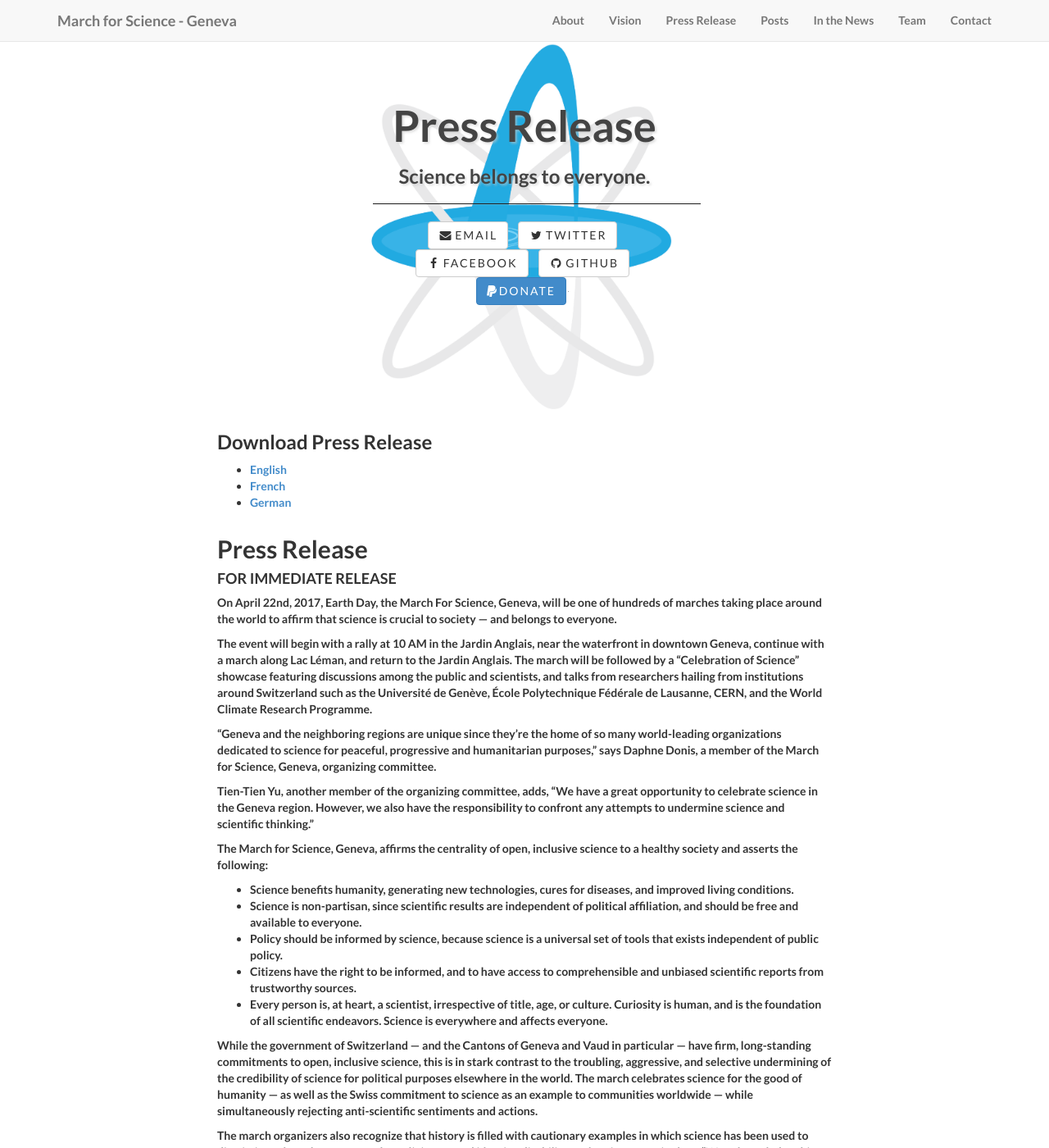
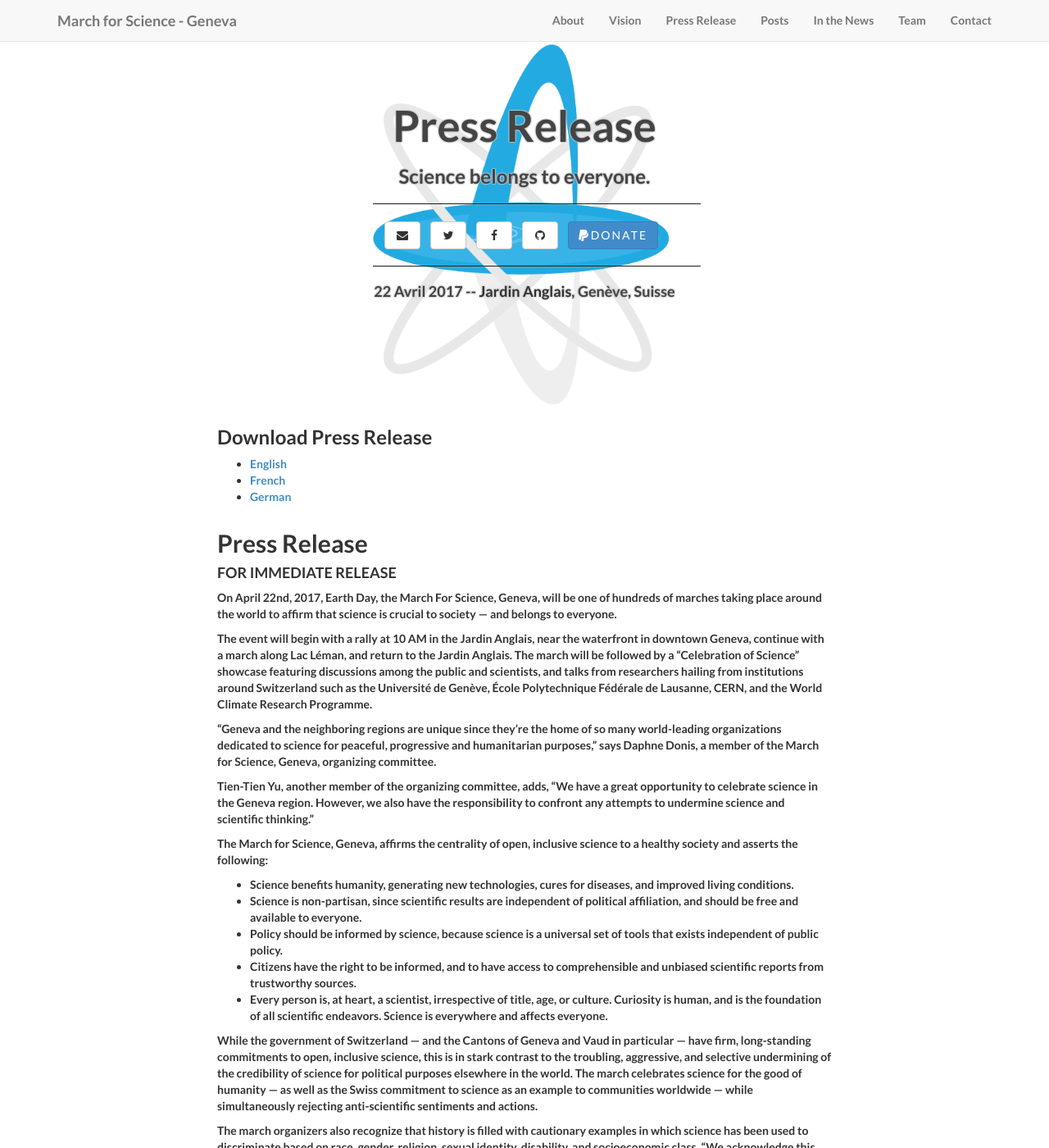
Before and after one commit to marchforsciencegeneva/marchforsciencegeneva.github.io, a Jekyll site: the page built from press.html, in a window 1280 px wide and 1400 px high. Shown: the whole window at 82% size. Built offline with Jekyll 4.4.1, drawn with Linux system fonts in a browser that asks for light colours.

Commit message:
clean up css a lot more

```diff
--- a/_includes/header.html
+++ b/_includes/header.html
@@ -29,6 +29,8 @@
                                                           </form>
                                                         </li>
 						</ul>
+                                                <hr class="intro-divider">
+                                                <h4>22 Avril 2017 -- <a href="https://goo.gl/maps/X55inymPo7L2" style="color: rgb(50, 50, 50);">Jardin Anglais</a>, Genève, Suisse</h4>
 					</div>
 				</div>
 			</div>
--- a/css/landing-page.css
+++ b/css/landing-page.css
@@ -44,6 +44,10 @@
   font-size: 75%;
 }
 
+.intro-header.small-header li > a > span.network-name {
+  display: none;
+}
+
 .intro-message {
     position: relative;
     padding-top: 20%;
@@ -52,7 +56,6 @@
 
 .intro-message > h1 {
     margin: 0;
-    text-shadow: 2px 2px 3px rgba(200,200,200,0.6);
     font-size: 5em;
 }
 
@@ -62,8 +65,16 @@
     border-bottom: 1px solid rgba(200,200,200,0.2);
 }
 
-.intro-message > h3 {
-    text-shadow: 2px 2px 3px rgba(200,200,200,0.6);
+.intro-message > h1,
+.intro-message > h2,
+.intro-message > h3,
+.intro-message > h4,
+.intro-message > h5,
+.intro-message > h6 {
+    text-shadow: 1px 1px 1px rgba(200,200,200,0.6),
+                 -1px 1px 1px rgba(200,200,200,0.6),
+                 1px -1px 1px rgba(200,200,200,0.6),
+                 -1px -1px 1px rgba(200,200,200,0.6);
 }
 
 @media(max-width:767px) {
```
